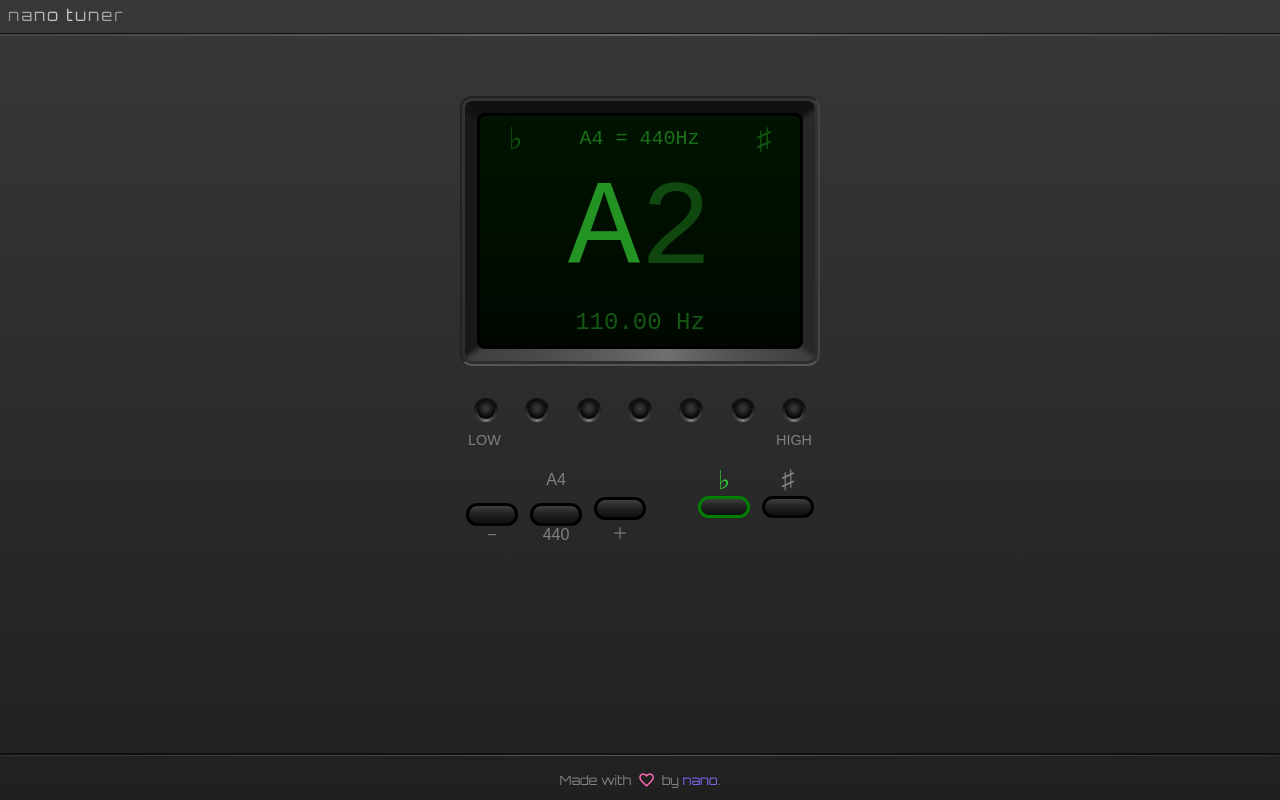
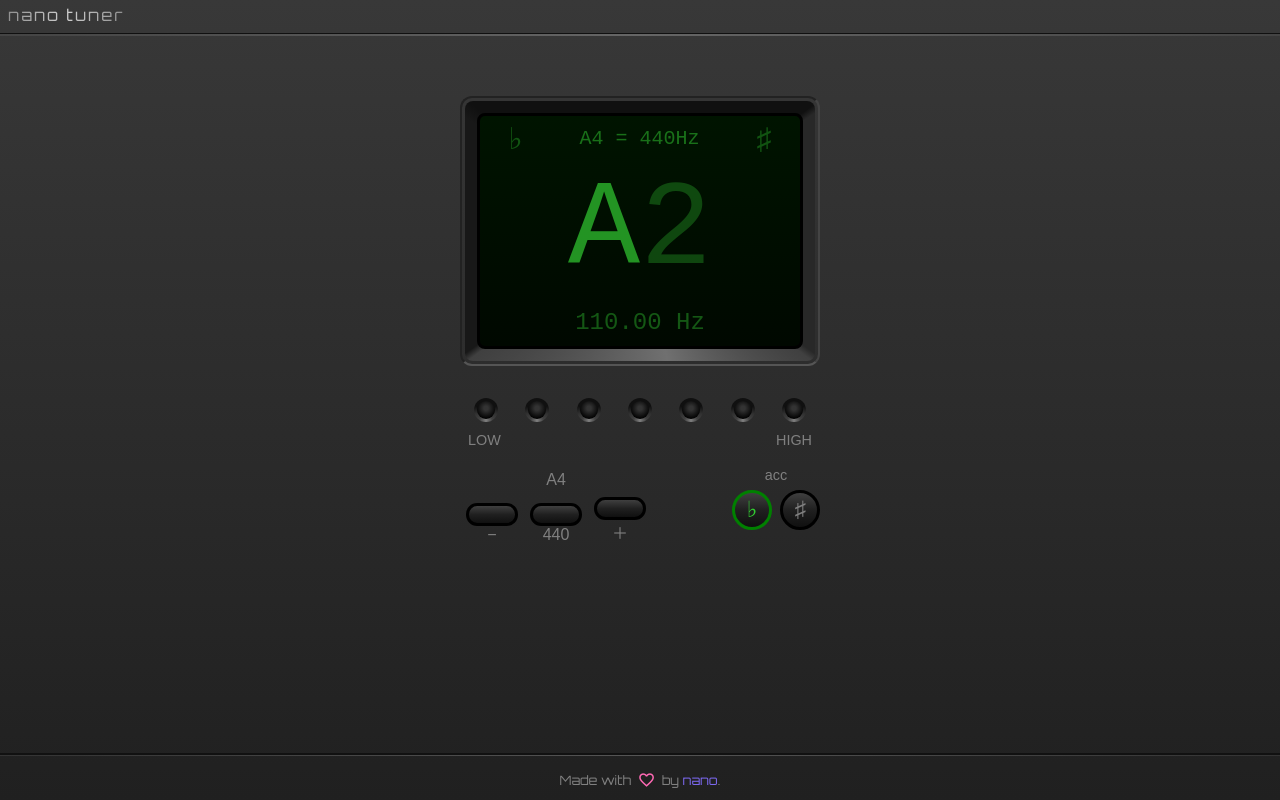
Before and after one commit to mec-nyan/nano-tuner, a React (Vite) app: page / in a window 1280 px wide. Built offline with nearby package versions, Linux system fonts and the light colour scheme; no server answers.

Commit message:
Improve FlatSharpSelector.

```diff
--- a/src/components/FlatSharpSelector.css
+++ b/src/components/FlatSharpSelector.css
@@ -1,52 +1,49 @@
 .flat-sharp-grid {
-  width: 8rem;
+  width: 5.5rem;
   height: 5rem;
   display: grid;
-  grid-template-columns: 1fr 1fr;
+  grid-template-rows: 1.4rem 3rem 1fr;
   /* border: 1px solid green; */
 }
 
-.flat-selector,
-.sharp-selector {
+.flat-sharp-label {
   width: 100%;
   height: 100%;
-  display: grid;
-  grid-template-rows: 2rem 3rem;
-  justify-items: center;
-  /* border: 1px solid green; */
+  display: flex;
+  align-items: center;
+  justify-content: center;
+  font-size: 0.9rem;
+  /* border: 1px solid red; */
 }
 
-.flat-label,
-.sharp-label {
-  color: var(--fg-primary);
-  font-size: 1.6rem;
+.flat-sharp-buttons {
+  width: 100%;
+  height: 100%;
   display: flex;
-  flex-direction: column;
-  justify-content: center;
+  flex-direction: row;
+  justify-content: space-between;
   align-items: center;
-  /* border: 1px solid green; */
+  /* border: 1px solid red; */
 }
 
 .flat-button,
 .sharp-button {
-  width: 80%;
-  height: 1.4rem;
+  width: 2.5rem;
+  height: 2.5rem;
   display: flex;
   justify-content: center;
   align-items: center;
-  border-radius: 0.7rem;
+  border-radius: 50%;
   background-image: linear-gradient(to bottom, #3f3f3f, #202020, #101010);
   border: 3px solid #000;
+  font-size: 1.4rem;
 }
 
 /* TODO: Use a nice, glowin effect for this buttons. */
-.active .flat-button,
-.active .sharp-button {
+.flat-button.active,
+.sharp-button.active {
   background-image: linear-gradient(to bottom, #3f3f3f, #202020, #101010);
   border: 3px solid green;
-}
-
-.active .flat-label,
-.active .sharp-label {
+  /* box-shadow: 0 0 1px 1px darkgreen, 0 0 1px 1px darkgreen inset; */
   color: limegreen;
 }
--- a/src/components/FlatSharpSelector.tsx
+++ b/src/components/FlatSharpSelector.tsx
@@ -10,21 +10,27 @@ interface FlatSharpProps {
 export default function FlatSharpSelector({ acc, setAcc }: FlatSharpProps) {
   return (
     <div className='flat-sharp-grid'>
+      <div className='flat-sharp-label'>
+        <div className='fs-label'>acc</div>
+      </div>
+
+      <div className='flat-sharp-buttons'>
         <div
-        className={`flat-selector ${acc === 'flat' && 'active'}`}
+          className={`flat-button ${acc === 'flat' && 'active'}`}
           onClick={() => setAcc('flat')}
         >
-        <div className='flat-label'>♭</div>
-        <div className='flat-button'></div>
+          ♭
         </div>
 
         <div
-        className={`sharp-selector ${acc === 'sharp' && 'active'}`}
+          className={`sharp-button ${acc === 'sharp' && 'active'}`}
           onClick={() => setAcc('sharp')}
         >
-        <div className='sharp-label'>♯</div>
-        <div className='sharp-button'></div>
+          ♯
         </div>
+      </div>
+
+      <div className='flat-sharp-label'></div>
     </div>
   )
 }
```
Lines whose indentation alone changed are shown as unchanged.
